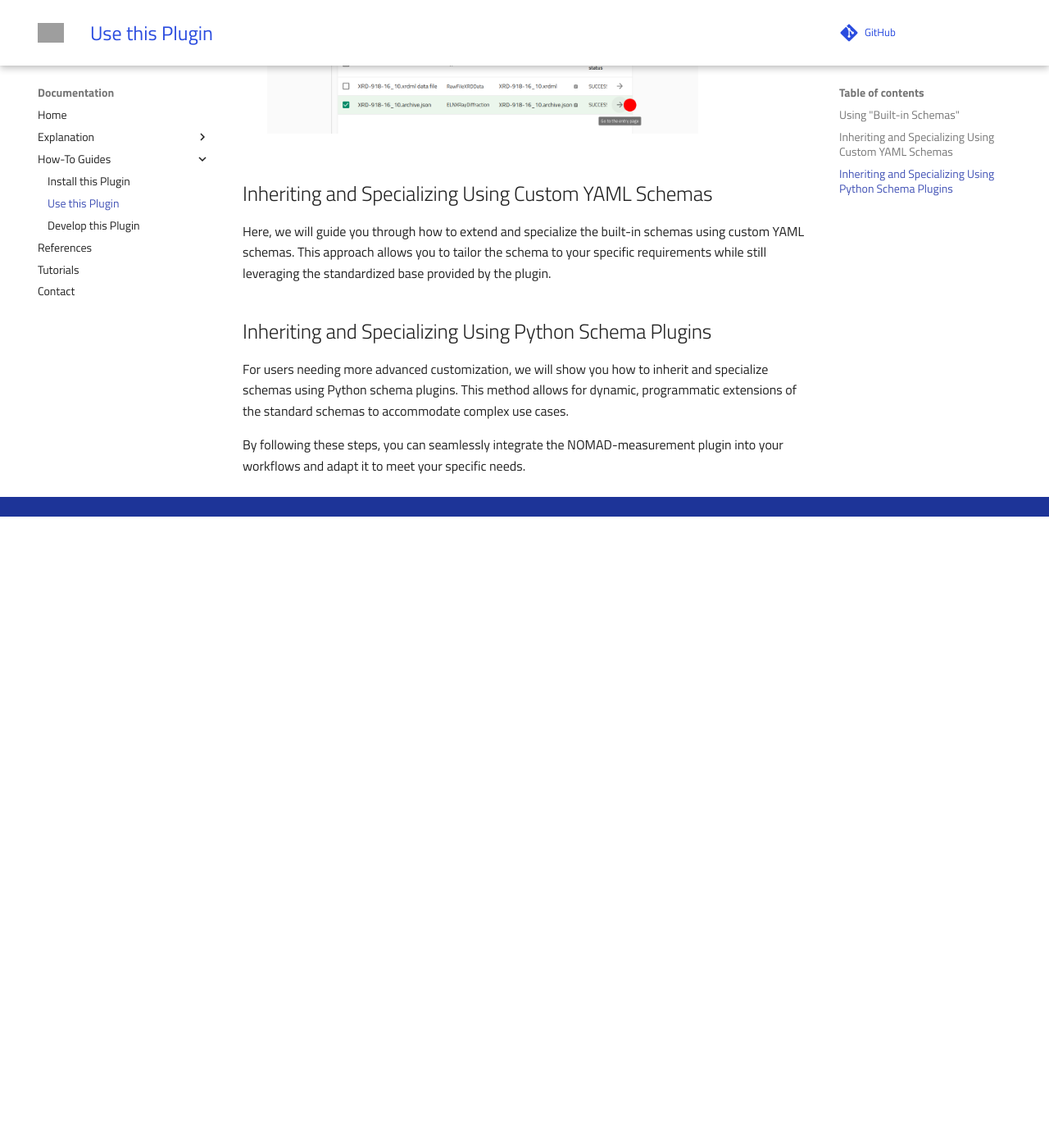
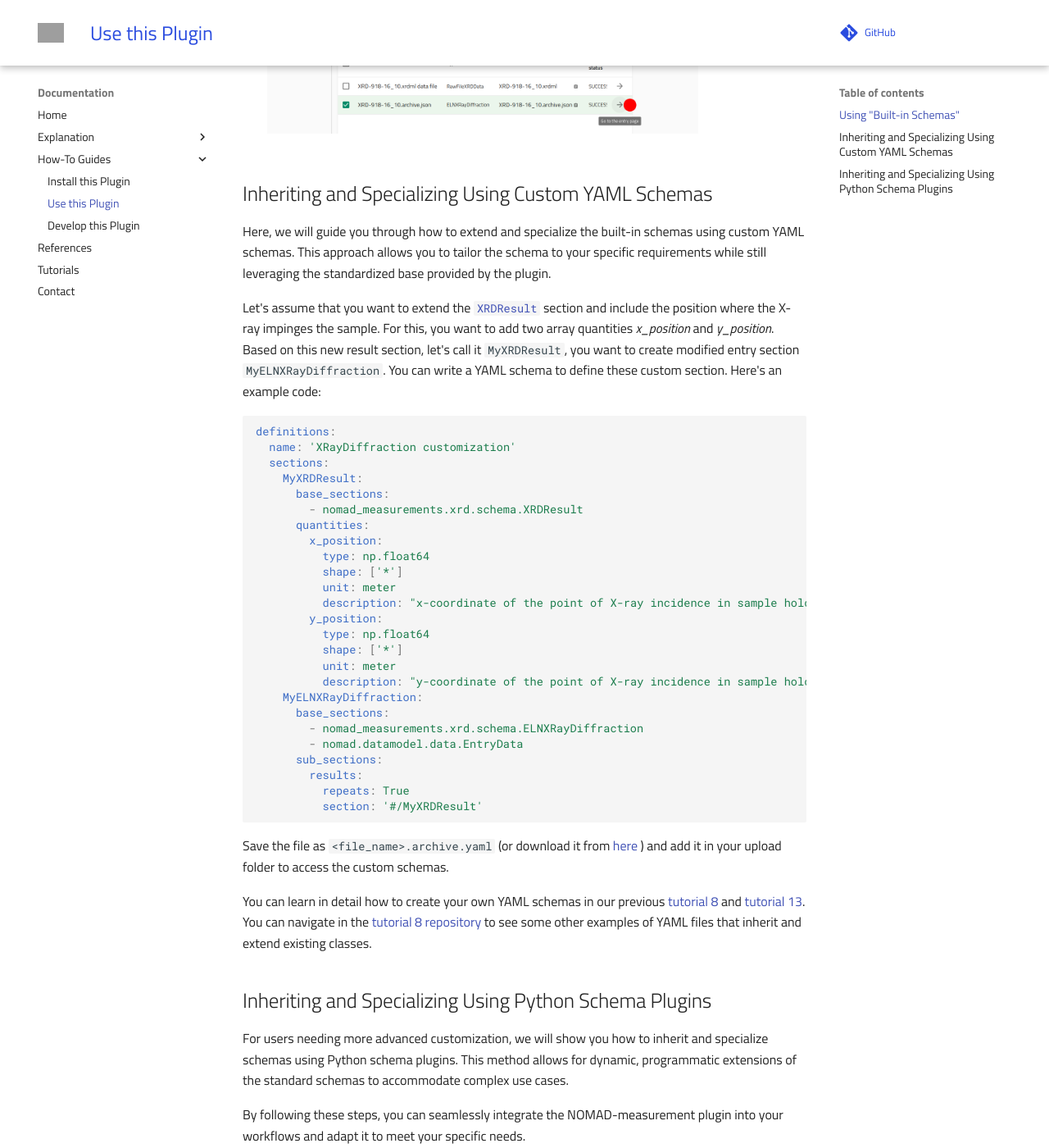
Before and after one commit to FAIRmat-NFDI/nomad-measurements, an MkDocs documentation site: the page built from docs/how_to/use_this_plugin.md, in a window 1280 px wide and 1400 px high, scrolled down 2280 px. Shown: the whole window at 82% size. Built offline with MkDocs 1.6.1 and Material for MkDocs 9.7.7, drawn with Linux system fonts in a browser that asks for light colours; comment, search, counter and statistics services are not loaded; before the commit the page ends 2910 px from its top, so only the background shows below that; grey boxes are pictures that could not be loaded.

Commit message:
Add use this plugin: yaml schema customization

````diff
--- a/docs/how_to/use_this_plugin.md
+++ b/docs/how_to/use_this_plugin.md
@@ -51,6 +51,52 @@ based on the data from the measurement file. Open it by clicking on the right ar
 
 Here, we will guide you through how to extend and specialize the built-in schemas using custom YAML schemas. This approach allows you to tailor the schema to your specific requirements while still leveraging the standardized base provided by the plugin.
 
+Let's assume that you want to extend the [`XRDResult`](../explanation/schemas.md#xrdresult)
+section and include the position where the X-ray impinges the sample. For this, you
+want to add two array quantities *x_position* and *y_position*. Based on this new
+result section, let's call it `MyXRDResult`, you want to create modified entry section
+`MyELNXRayDiffraction`. You can write a YAML schema to define these custom section.
+Here's an example code:
+
+```yaml
+definitions:
+  name: 'XRayDiffraction customization'
+  sections:
+    MyXRDResult:
+      base_sections:
+        - nomad_measurements.xrd.schema.XRDResult
+      quantities:
+        x_position:
+          type: np.float64
+          shape: ['*']
+          unit: meter
+          description: "x-coordinate of the point of X-ray incidence in sample holder coordinate system."
+        y_position:
+          type: np.float64
+          shape: ['*']
+          unit: meter
+          description: "y-coordinate of the point of X-ray incidence in sample holder coordinate system."
+    MyELNXRayDiffraction:
+      base_sections:
+        - nomad_measurements.xrd.schema.ELNXRayDiffraction
+        - nomad.datamodel.data.EntryData
+      sub_sections:
+        results:
+          repeats: True
+          section: '#/MyXRDResult'
+```
+Save the file as `<file_name>.archive.yaml` (or download it from
+[here](../assets/custom_schema.archive.yaml)
+) and add it in your
+upload folder to access the custom schemas.
+
+You can learn in detail how to create your own YAML schemas in our previous
+[tutorial 8](https://youtu.be/5VXGZNlz9rc?feature=shared) and
+[tutorial 13](https://github.com/FAIRmat-NFDI/AreaA-Examples/tree/main/tutorial13/part2#22a-yaml-schema).
+You can navigate in the
+[tutorial 8 repository](https://github.com/FAIRmat-NFDI/AreaA-Examples/tree/main/tutorial8)
+to see some other examples of YAML files that inherit and extend existing classes.
+
 ## Inheriting and Specializing Using Python Schema Plugins
 
 For users needing more advanced customization, we will show you how to inherit and specialize schemas using Python schema plugins. This method allows for dynamic, programmatic extensions of the standard schemas to accommodate complex use cases.
````
Also changed, not shown: docs/assets/custom_schema.archive.yaml (added, +25 -0 lines).
